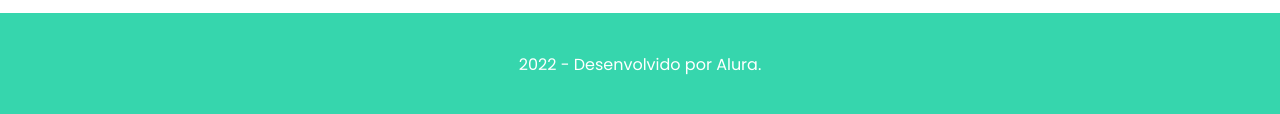
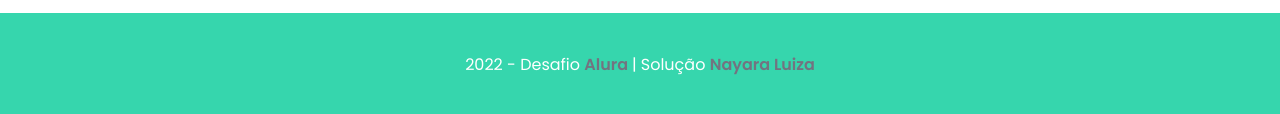
Before and after one commit to nalutm/adopet, a website with bundled scripts: page pages/home.html in a window 1280 px wide. Shown: the part 1416-1530 px from the top of the page. Built offline with nearby package versions, Linux system fonts and the light colour scheme; data requests are answered from the project's data file.

Commit message:
Added footer links

```diff
--- a/assets/css/components/_footer.css
+++ b/assets/css/components/_footer.css
@@ -22,3 +22,12 @@
   position: absolute;
   top: 315px;
 }
+
+.footer__link {
+  color: var(--gray);
+  font-weight: 600;
+}
+
+.footer__link:hover {
+  color: var(--blue);
+}
--- a/pages/home.html
+++ b/pages/home.html
@@ -34,7 +34,7 @@
       </ul>
     </main>
     <footer class="footer footer--home">
-      <span class="footer__text">2022 - Desenvolvido por Alura.</span>
+      <span class="footer__text">2022 - Desafio <a href="https://www.alura.com.br" class="footer__link">Alura </a> | Solução <a href="https://www.linkedin.com/in/nayara-luiza-moraes-9a9382b5/" class="footer__link"> Nayara Luiza</a> </span>
     </footer>
   </div>
   <script type="module" src="../assets/js/controllers/animalsList-controller.js"></script>
```
Also changed, not shown: index.html (+7 -1 lines), pages/login.html (+1 -1 lines), pages/message.html (+1 -1 lines), pages/profile.html (+1 -1 lines), pages/registration.html (+1 -1 lines), assets/img/favicon.ico (added).
